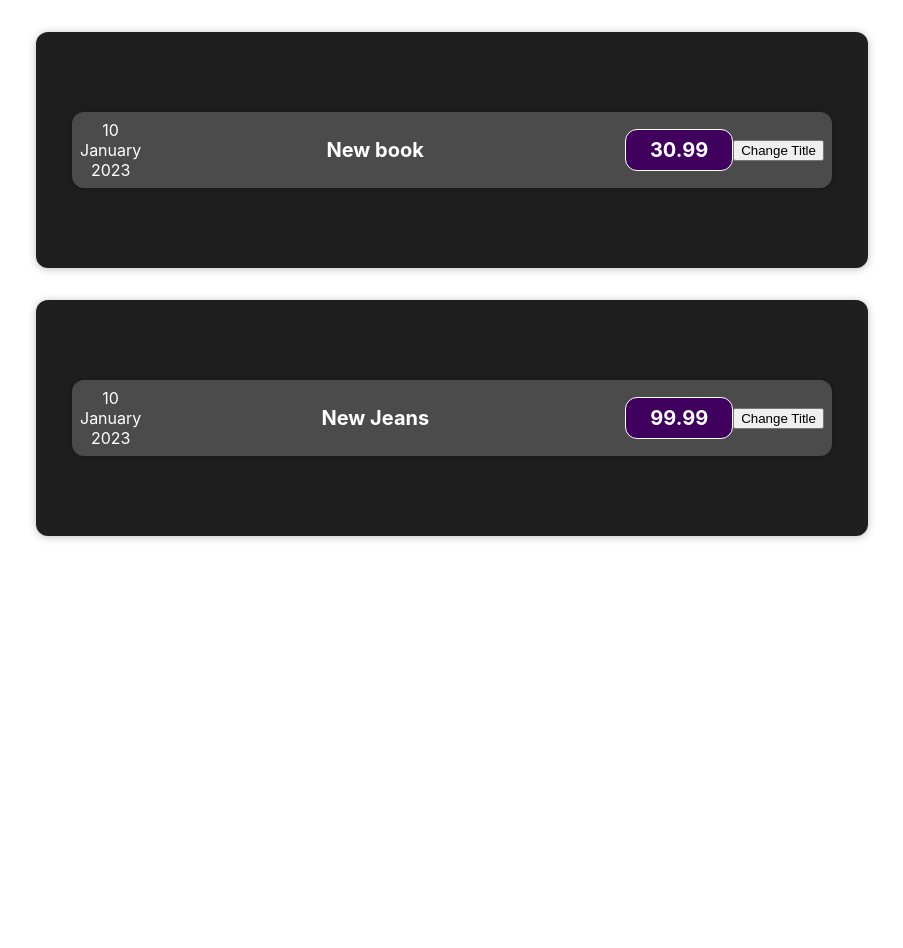
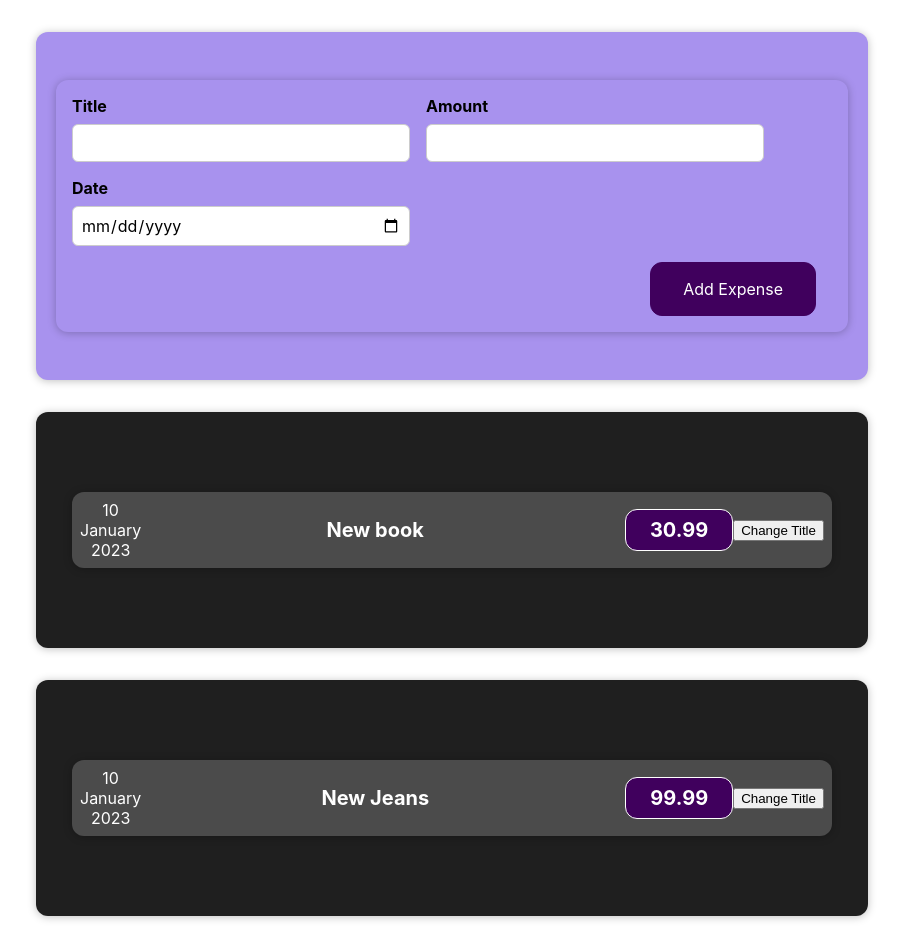
Before and after one commit to DanilKersontsev/expenses, a React (Create React App) app: page / in a window 1280 px wide. Shown: the whole page, without its empty margins (188-1091 px from the left). Before the commit the page ends 800 px from the top, so only its background shows below. Built offline with nearby package versions, Linux system fonts and the light colour scheme.

Commit message:
Use of read input

```diff
--- a/src/App.js
+++ b/src/App.js
@@ -19,14 +19,14 @@ const App = () => {
         }
     ]
 
-    const addExpenseHandler = (expense) =>{
+    const addExpensehandler = (expense) => {
         console.log('In App.js')
         console.log(expense)
     }
 
     return (
         <div className="App">
-            <NewExpense onAddExpense={addExpenseHandler}></NewExpense>
+            <NewExpense onAddExpense={addExpensehandler}></NewExpense>
             <Expenses expenseData={expenses[0]}></Expenses>
             <Expenses expenseData={expenses[1]}></Expenses>
         </div>
--- a/src/component/NewExpense/ExpenseForm.js
+++ b/src/component/NewExpense/ExpenseForm.js
@@ -1,7 +1,7 @@
 import React, {useState} from 'react';
 import './ExpenseForm.css';
 
-const ExpenseForm = () => {
+const ExpenseForm = (props) => {
     const [enteredTitle, setEnteredTitle] = useState('')
     const [enteredAmount, setEnteredAmount] = useState('')
     const [enteredDate, setEnteredDate] = useState('')
@@ -31,7 +31,7 @@ const ExpenseForm = () => {
             amount: enteredAmount,
             date: new Date(enteredDate)
         }
-        console.log(expenseData)
+        props.onSaveExpenseData(expenseData)
         setEnteredTitle('')
     }
 
--- a/src/component/NewExpense/NewExpense.js
+++ b/src/component/NewExpense/NewExpense.js
@@ -1,8 +1,19 @@
-import React from "react";
+import ExpenseForm from "./ExpenseForm";
+import './NewExpense.css';
 
-const  NewExpense = () => {
+const NewExpense = (props) => {
+    const saveExpenseDatahandler = (enteredExpenseData) => {
+        const expenseData = {
+            ...enteredExpenseData,
+            id: Math.random().toString()
+        }
+        props.onAddExpense(expenseData)
+    }
+
     return(
-        <div></div>
+        <div className="new-expense">
+            <ExpenseForm onSaveExpenseData={saveExpenseDatahandler}></ExpenseForm>
+        </div>
     )
 }
 export default NewExpense
```
